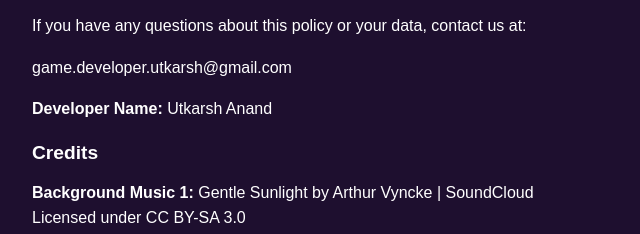
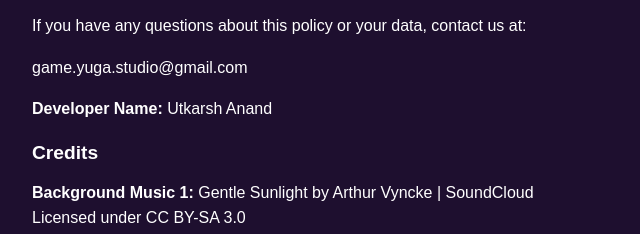
Before and after one commit to GameDeveloperUtkarsh/Game-Yuga-Site, a plain HTML site: page games/trivia-tales/privacy.html in a window 1280 px wide. Shown: the part 1320-1554 px from the top of the page, 158-798 px from the left. Drawn offline with Linux system fonts and the light colour scheme.

Commit message:
Update privacy.html

```diff
--- a/games/trivia-tales/privacy.html
+++ b/games/trivia-tales/privacy.html
@@ -99,7 +99,7 @@
     <div class="section">
         <h2>10. Contact Us</h2>
         <p>If you have any questions about this policy or your data, contact us at:</p>
-        <p><a href="mailto:game.developer.utkarsh@gmail.com">game.developer.utkarsh@gmail.com</a></p>
+        <p><a href="mailto:game.yuga.studio@gmail.com">game.yuga.studio@gmail.com</a></p>
         <p><strong>Developer Name:</strong> Utkarsh Anand</p>
     </div>
 
```
